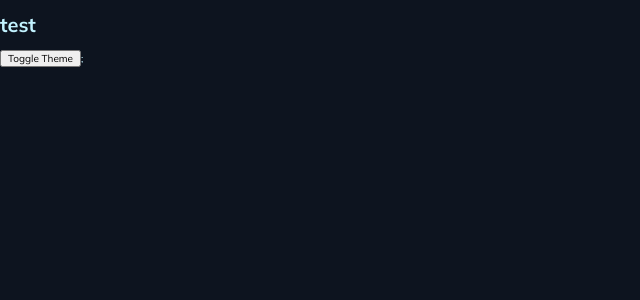
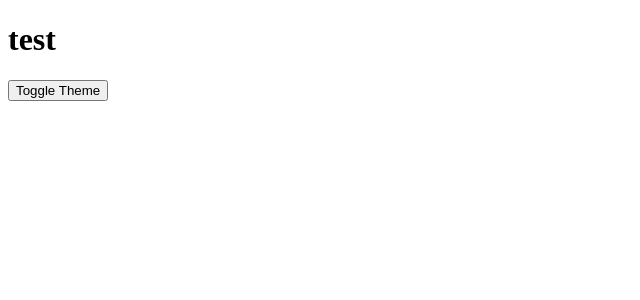
Before and after one commit to HausDAO/daohaus-monorepo-deprecated, a React (Vite) app in the folder apps/summon-app/: page / in a window 1280 px wide. Shown: the top 300 px of the page, without its empty margins (0-640 px from the left). Built offline with nearby package versions, Linux system fonts and the light colour scheme.

Commit message:
update naming

```diff
--- a/apps/summon-app/src/app/App.tsx
+++ b/apps/summon-app/src/app/App.tsx
@@ -1,16 +1,16 @@
-import { HausThemeContext } from '@daohaus/ui';
-import { useContext } from 'react';
+// import { HausThemeContext } from '@daohaus/ui';
+// import { useContext } from 'react';
 
 export function App() {
-  const { toggleLightDark } = useContext(HausThemeContext);
+  // const { toggleLightDark } = useContext(HausThemeContext);
 
   const handleLightDark = () => {
-    toggleLightDark();
+    // toggleLightDark();
   };
   return (
     <>
       <h1>test</h1>
-      <button onClick={handleLightDark}>Toggle Theme</button>;
+      <button onClick={handleLightDark}>Toggle Theme</button>
     </>
   );
 }
--- a/apps/summon-app/src/main.tsx
+++ b/apps/summon-app/src/main.tsx
@@ -1,16 +1,14 @@
 import { StrictMode } from 'react';
 import * as ReactDOM from 'react-dom';
 import { BrowserRouter } from 'react-router-dom';
-import { HausThemeProvider } from '@daohaus/ui';
+// import { HausThemeProvider } from '@daohaus/ui';
 
 import App from './app/App';
 
 ReactDOM.render(
   <StrictMode>
     <BrowserRouter>
-      <HausThemeProvider>
-        <App />
-      </HausThemeProvider>
+      <App />
     </BrowserRouter>
   </StrictMode>,
   document.getElementById('root')
--- a/libs/ui/src/global/globalStyles.tsx
+++ b/libs/ui/src/global/globalStyles.tsx
@@ -15,10 +15,10 @@ export const GlobalStyles = createGlobalStyle`
   }
   html {
     font-size: 10px;
-    background-color: ${({ theme }: { theme: Theme }) => theme.Bg};
+    background-color: ${({ theme }: { theme: Theme }) => theme.BgColor};
   }
   body {
     font-family: ${Font.Family.Body};
-    color: ${({ theme }: { theme: Theme }) => theme.Font}
+    color: ${({ theme }: { theme: Theme }) => theme.FontColor}
   }
   `;
--- a/libs/ui/src/theme/global/color.ts
+++ b/libs/ui/src/theme/global/color.ts
@@ -1,6 +1,6 @@
 import { skyDark } from '@radix-ui/colors';
 
 export const Color = {
-  Bg: skyDark.sky1,
-  Font: skyDark.sky12,
+  BgColor: skyDark.sky1,
+  FontColor: skyDark.sky12,
 };
--- a/libs/ui/src/theme/theme.ts
+++ b/libs/ui/src/theme/theme.ts
@@ -5,7 +5,7 @@ export const defaultDarkTheme = { ...DefaultColor, themeName: 'dark' };
 export type Theme = typeof defaultDarkTheme;
 
 export const defaultLightTheme: Theme = {
-  Bg: sky.sky1,
-  Font: sky.sky12,
+  BgColor: sky.sky1,
+  FontColor: sky.sky12,
   themeName: 'light',
 };
```
